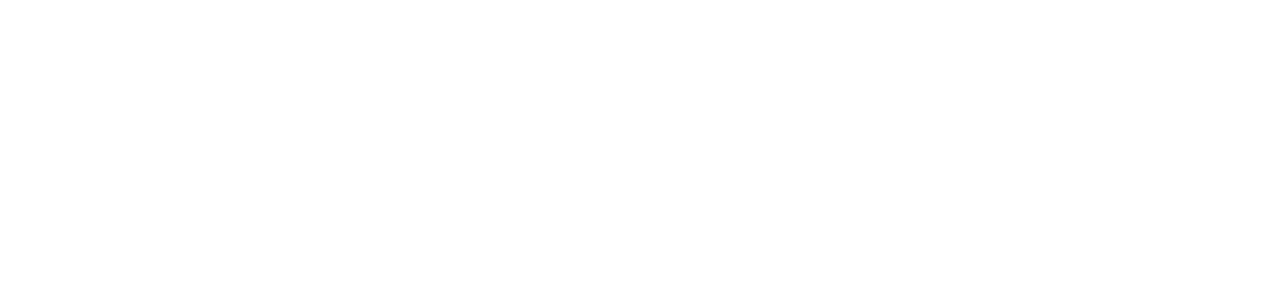
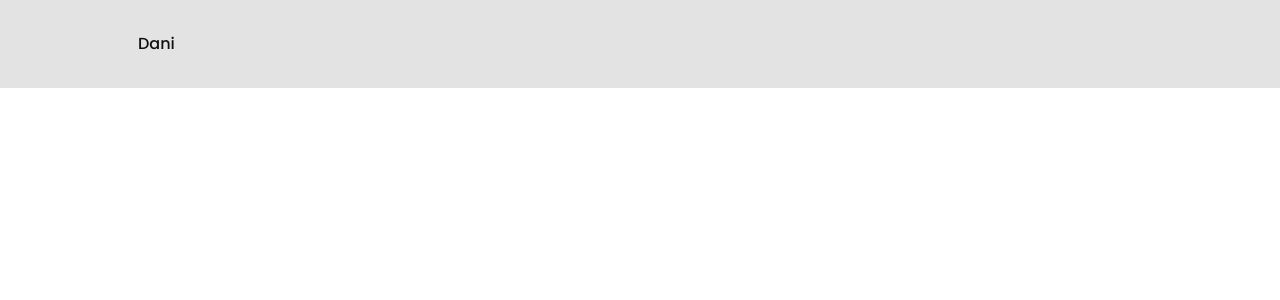
Before and after one commit to cvallescristian/dani-portfolio, a React (Vite) app: page / in a window 1280 px wide. Shown: the top 300 px of the page. Built offline with nearby package versions, Linux system fonts and the light colour scheme.

Commit message:
feat: add header

```diff
--- a/src/App.tsx
+++ b/src/App.tsx
@@ -1,5 +1,12 @@
+import Header from './components/Header'
+
 function App() {
-  return <main></main>
+  return (
+    <>
+      <Header />
+      <main></main>
+    </>
+  )
 }
 
 export default App
--- /dev/null
+++ b/src/components/Header.css
@@ -0,0 +1,15 @@
+.header {
+  background: var(--color-hero-bg);
+  padding-block: var(--space-6);
+}
+
+.header__name {
+  font-size: var(--fs-base);
+  font-weight: 500;
+}
+
+@media (min-width: 768px) {
+  .header {
+    padding-block: var(--space-8);
+  }
+}
--- /dev/null
+++ b/src/components/Header.tsx
@@ -0,0 +1,14 @@
+import { profile } from '../data/profile'
+import './Header.css'
+
+function Header() {
+  return (
+    <header className="header">
+      <div className="container">
+        <span className="header__name">{profile.name}</span>
+      </div>
+    </header>
+  )
+}
+
+export default Header
```
Also changed, not shown: 1 other file (tests, documents, lock files or other folders).
